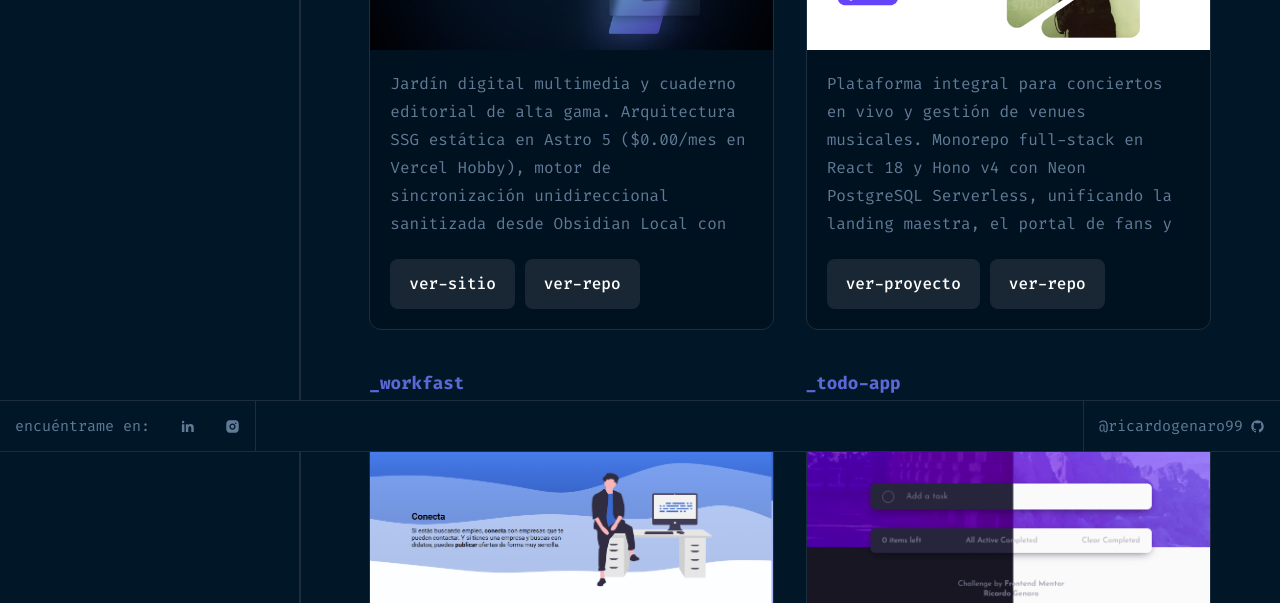
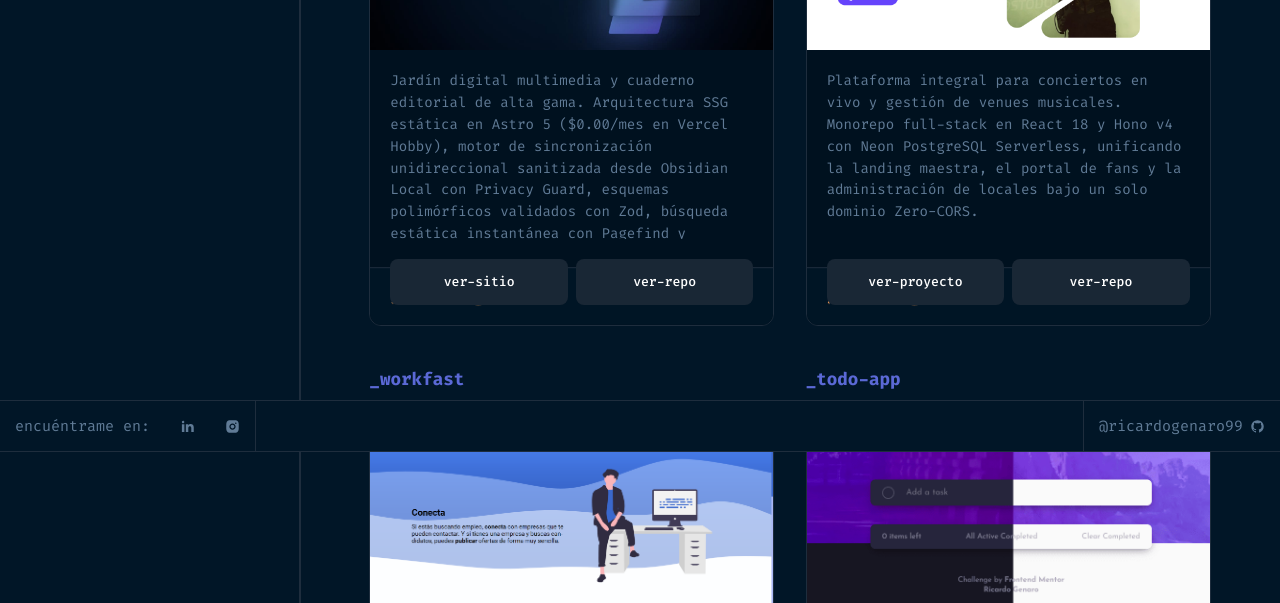
Before and after one commit to ricardogenaro99/ricardo-genaro-portfolio, a React (Vite) app: page /proyectos in a window 1280 px wide. Shown: the part 349-952 px from the top of the page. Built offline with nearby package versions, Linux system fonts and the light colour scheme.

Commit message:
style(ui): optimizar UX de cards con botones persistentes y scrollbar sutil (FED-05)

```diff
--- a/src/app/components/proyectos/components/CardProyecto.js
+++ b/src/app/components/proyectos/components/CardProyecto.js
@@ -1,4 +1,4 @@
-import { useMemo, memo } from "react";
+import { useMemo, memo, useRef, useEffect } from "react";
 import { inProcessImage } from "app/assets/proyectos";
 import { ButtonGrayContainer, ImageWithSkeleton, TechIcon } from "app/shared/components";
 import { ICONS_TECH } from "app/shared/utils/globalConsts";
@@ -9,6 +9,14 @@ import {
 } from "../styles/StyledComponents";
 
 const CardModel = memo(({ project }) => {
+  const descRef = useRef(null);
+
+  useEffect(() => {
+    if (descRef.current) {
+      descRef.current.scrollTop = 0;
+    }
+  }, [project.description]);
+
   const iconsMemo = useMemo(() => {
     return ICONS_TECH.reduce((acc, { name, bgColor, logo, propsStyleLogo }) => {
       acc[name] = {
@@ -86,7 +94,7 @@ const CardModel = memo(({ project }) => {
       </TechOverlay>
 
       <section className="body-card">
-        <p>{project.description}</p>
+        <p ref={descRef}>{project.description}</p>
         <div className="container-buttons">
           {project.projects.map((e, i) => {
             const props = e.prod
@@ -99,7 +107,11 @@ const CardModel = memo(({ project }) => {
               : { disabled: true, className: "disabled" };
 
             return (
-              <ButtonGrayContainer key={i} {...props}>
+              <ButtonGrayContainer
+                key={i}
+                title={e.alias || "ver-proyecto"}
+                {...props}
+              >
                 {e.alias || "ver-proyecto"}
               </ButtonGrayContainer>
             );
--- a/src/app/components/proyectos/styles/StyledComponents.js
+++ b/src/app/components/proyectos/styles/StyledComponents.js
@@ -25,14 +25,15 @@ export const CardModelStyle = styled.div`
   border: 1px solid var(--lines-color);
   background: var(--primary-color-blue-active);
   position: relative;
-  transition: border-color 0.3s ease, box-shadow 0.3s ease,
-    transform 0.3s cubic-bezier(0.16, 1, 0.3, 1);
+  transition: border-color 0.2s ease,
+    box-shadow 0.2s cubic-bezier(0.16, 1, 0.3, 1),
+    transform 0.2s cubic-bezier(0.16, 1, 0.3, 1);
 
   &:hover {
     border-color: rgba(77, 91, 206, 0.45);
-    box-shadow: 0 12px 30px rgba(0, 0, 0, 0.45),
-      0 0 15px rgba(77, 91, 206, 0.12);
-    transform: translateY(-4px);
+    box-shadow: 0 12px 28px -8px rgba(0, 0, 0, 0.5),
+      0 0 15px rgba(77, 91, 206, 0.15);
+    transform: translateY(-3px);
   }
 
   .img-project-container {
@@ -79,14 +80,47 @@ export const CardModelStyle = styled.div`
     > p {
       max-height: 169px;
       overflow-y: auto;
-    }
-    div {
-      display: flex;
+      font-size: 0.88rem;
+      line-height: 1.55;
+      color: var(--secondary-color-gray);
+      font-family: var(--font-code);
+      scrollbar-width: thin;
+      scrollbar-color: rgba(77, 91, 206, 0.3) transparent;
+      &::-webkit-scrollbar {
+        width: 4px;
+      }
+      &::-webkit-scrollbar-track {
+        background: transparent;
+      }
+      &::-webkit-scrollbar-thumb {
+        background: rgba(77, 91, 206, 0.3);
+        border-radius: 4px;
+      }
+      &::-webkit-scrollbar-thumb:hover {
+        background: rgba(77, 91, 206, 0.6);
+      }
     }
 
     .container-buttons {
-      gap: 10px;
-      flex-wrap: wrap;
+      position: relative;
+      z-index: 20;
+      display: grid;
+      grid-template-columns: repeat(auto-fit, minmax(110px, 1fr));
+      gap: 8px;
+      width: 100%;
+      margin-top: auto;
+      box-sizing: border-box;
+
+      > * {
+        padding: 8px 12px;
+        font-size: 0.82rem;
+        white-space: nowrap;
+        overflow: hidden;
+        text-overflow: ellipsis;
+        text-align: center;
+        justify-content: center;
+        min-width: 0;
+      }
     }
   }
 
@@ -164,23 +198,39 @@ export const ContainerProyectos = styled.div`
 
 export const TechOverlay = styled.div`
   position: absolute;
-  bottom: 0;
+  bottom: 60px;
   left: 0;
   width: 100%;
-  height: calc(100% - 190px);
+  height: calc(100% - 190px - 60px);
   background: rgba(1, 22, 39, 0.92);
   backdrop-filter: blur(12px);
   -webkit-backdrop-filter: blur(12px);
   border-top: 1px solid var(--lines-color);
+  border-bottom: 1px solid var(--lines-color);
   transform: translateY(101%);
-  transition: transform 0.35s cubic-bezier(0.16, 1, 0.3, 1);
+  transition: transform 0.25s cubic-bezier(0.16, 1, 0.3, 1);
   display: flex;
   flex-direction: column;
   justify-content: flex-start;
-  padding: 20px;
+  padding: 16px 20px;
   box-sizing: border-box;
   z-index: 10;
   overflow-y: auto;
+  scrollbar-width: thin;
+  scrollbar-color: rgba(77, 91, 206, 0.3) transparent;
+  &::-webkit-scrollbar {
+    width: 4px;
+  }
+  &::-webkit-scrollbar-track {
+    background: transparent;
+  }
+  &::-webkit-scrollbar-thumb {
+    background: rgba(77, 91, 206, 0.3);
+    border-radius: 4px;
+  }
+  &::-webkit-scrollbar-thumb:hover {
+    background: rgba(77, 91, 206, 0.6);
+  }
 
   ${CardModelStyle}:hover & {
     transform: translateY(0);
@@ -225,7 +275,7 @@ export const TechOverlay = styled.div`
     color: var(--secondary-color-white);
     opacity: 0;
     transform: translateY(8px);
-    transition: transform 0.3s cubic-bezier(0.16, 1, 0.3, 1), opacity 0.3s ease;
+    transition: transform 0.2s cubic-bezier(0.16, 1, 0.3, 1), opacity 0.2s ease;
 
     .tech-logo-wrapper {
       display: flex;
@@ -256,7 +306,7 @@ export const TechOverlay = styled.div`
     font-size: var(--size-labels);
     opacity: 0;
     transform: translateY(8px);
-    transition: transform 0.3s cubic-bezier(0.16, 1, 0.3, 1), opacity 0.3s ease;
+    transition: transform 0.2s cubic-bezier(0.16, 1, 0.3, 1), opacity 0.2s ease;
 
     .metadata-key {
       color: var(--secondary-color-gray);
```
